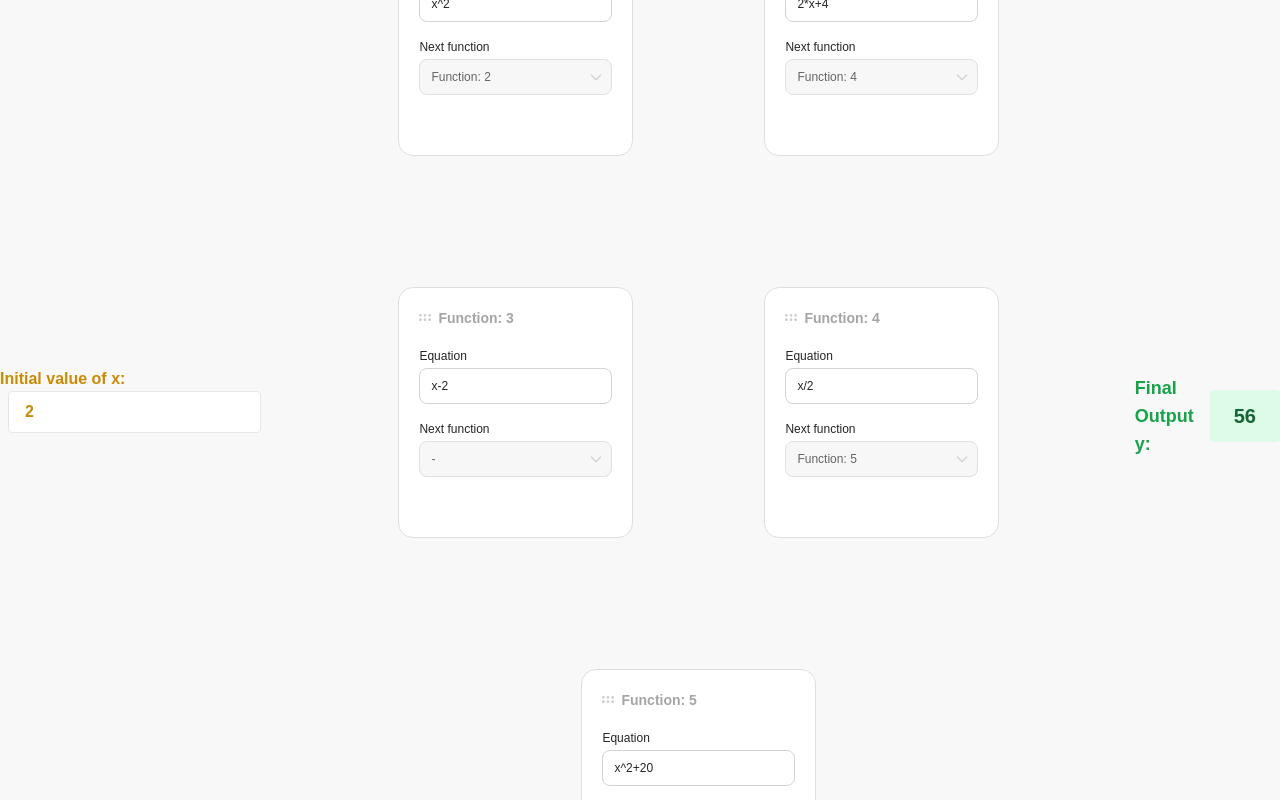
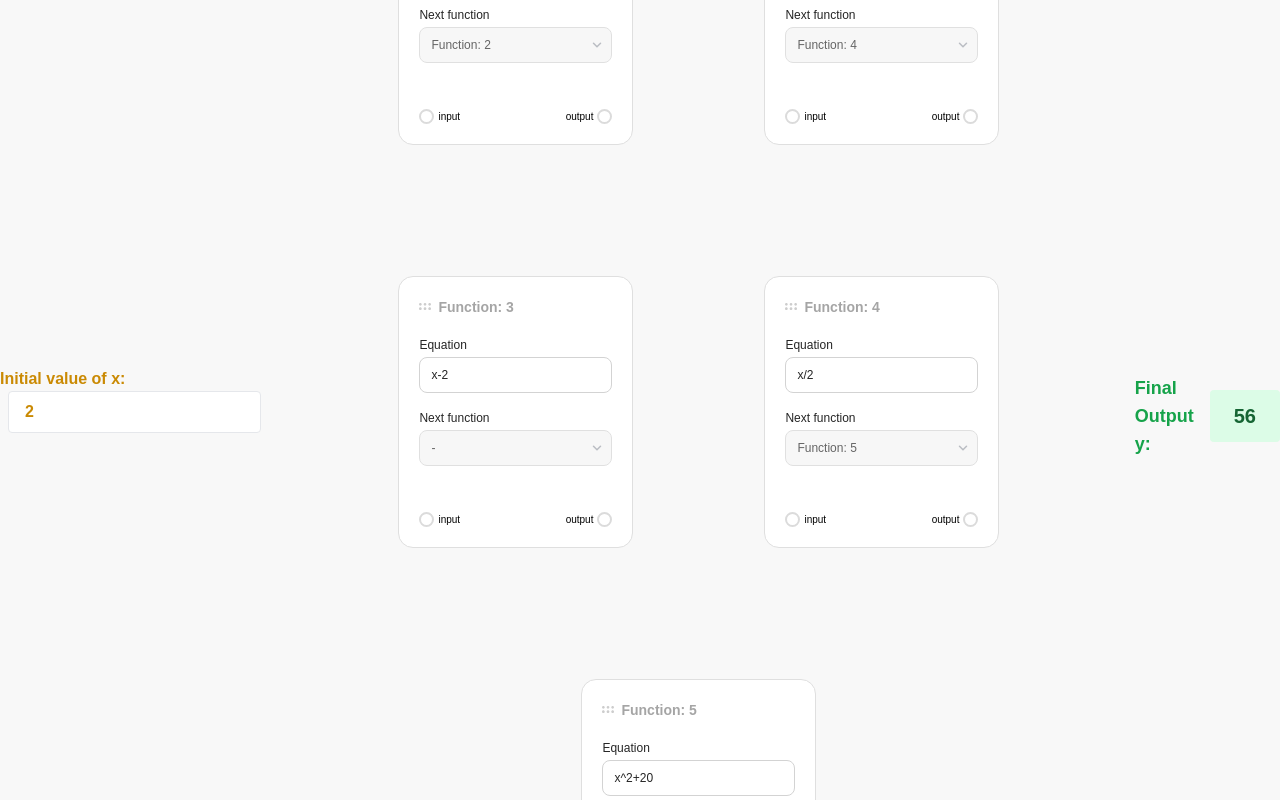
Before and after one commit to awadhesh31st/chained-math-solver, a Next.js app: page / in a window 1280 px wide. Shown: the top 800 px of the page. Built offline with nearby package versions, Linux system fonts and the light colour scheme.

Commit message:
fix drop down and class names

```diff
--- a/app/globals.css
+++ b/app/globals.css
@@ -1,7 +1,16 @@
 @tailwind base;
 @tailwind components;
 @tailwind utilities;
+
 body {
   background: #F8F8F8;
   font-family: Arial, Helvetica, sans-serif;
 }
+
+.input{
+  @apply flex border-[#D3D3D3] bg-[#ffffff] border rounded-lg px-[11px] py-[9px] outline-none text-xs font-medium text-[#252525]
+}
+
+.select {
+  @apply appearance-none w-full border border-[#D3D3D3] bg-[#F5F5F5] rounded-lg px-[11px] py-[9px] outline-none text-xs font-medium text-[#252525] cursor-not-allowed
+}
--- a/components/FunctionCard.tsx
+++ b/components/FunctionCard.tsx
@@ -14,24 +14,21 @@ const FunctionCard: React.FC<FunctionCardProps> = ({
   equation,
   onEquationChange,
 }) => {
+  const optionValue = `${id === null ? "-" : `Function: ${id}`}`;
   return (
-    <div className="w-[235px] h-[251px] p-5 bg-white border border-[#DFDFDF] rounded-[15px] gap-5 flex flex-col">
+    <div className="w-[235px] h-auto p-5 bg-white border border-[#DFDFDF] rounded-[15px] gap-5 flex flex-col">
       <div className="flex gap-[7px] justify-start items-center">
-        <Image
-          src={"/dotMenu.svg"}
-          width={12}
-          height={7}
-          alt="card title icon"
-        />
+        <Image src="/dotMenu.svg" width={12} height={7} alt="card title icon" />
         <span className="text-[#A5A5A5] text-sm font-semibold">
           Function: {cardNumber}
         </span>
       </div>
+      <div className="flex flex-col gap-[46px]">
         <div className="flex flex-col gap-[17px]">
           <div className="flex gap-1 flex-col">
             <span className="text-xs font-medium text-[#252525]">Equation</span>
             <input
-            className="flex border-[#D3D3D3] bg-[#ffffff] border rounded-lg px-[11px] py-[9px] outline-none text-xs font-medium text-[#252525]"
+              className="input"
               value={equation}
               onChange={(e) => onEquationChange(id, e.target.value)}
             />
@@ -41,30 +38,23 @@ const FunctionCard: React.FC<FunctionCardProps> = ({
               Next function
             </span>
             <div className="relative inline-block">
-            <select
-              disabled
-              value={`${id === null ? "-" : `Function: ${id}`}`}
-              className="appearance-none w-full border border-[#D3D3D3] bg-[#F5F5F5] rounded-lg px-[11px] py-[9px] outline-none text-xs font-medium text-[#252525] cursor-not-allowed"
-            >
-              <option value={`${id === null ? "-" : `Function: ${id}`}`}>{`${
-                id === null ? "-" : `Function: ${id}`
-              }`}</option>
+              <select disabled value={optionValue} className="select">
+                <option value={optionValue}>{optionValue}</option>
               </select>
               <span className="absolute inset-y-0 right-0 flex items-center pr-2 pointer-events-none">
-              <svg
-                className="w-4 h-4 text-[#D3D3D3]"
-                fill="none"
-                viewBox="0 0 24 24"
-                stroke="currentColor"
-              >
-                <path
-                  strokeLinecap="round"
-                  strokeLinejoin="round"
-                  strokeWidth="2"
-                  d="M19 9l-7 7-7-7"
-                />
-              </svg>
+                <Image src="/select.svg" width={14} height={14} alt="select" />
               </span>
+            </div>
+          </div>
+        </div>
+        <div className="flex justify-between text-[10px] font-medium">
+          <div className="flex justify-start items-center gap-1">
+            <Image src="/radio.svg" width={15} height={15} alt="Input redio" />
+            <span>input</span>
+          </div>
+          <div className="flex justify-start items-center gap-1">
+            <span>output</span>
+            <Image src="/radio.svg" width={15} height={15} alt="Output redio" />
           </div>
         </div>
       </div>
```
Also changed, not shown: public/radio.svg (added), public/select.svg (added). Lines whose indentation alone changed are shown as unchanged.
